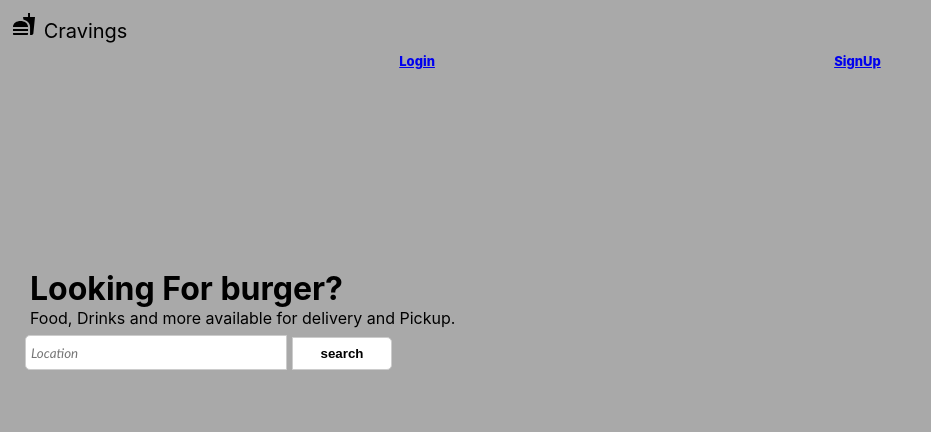
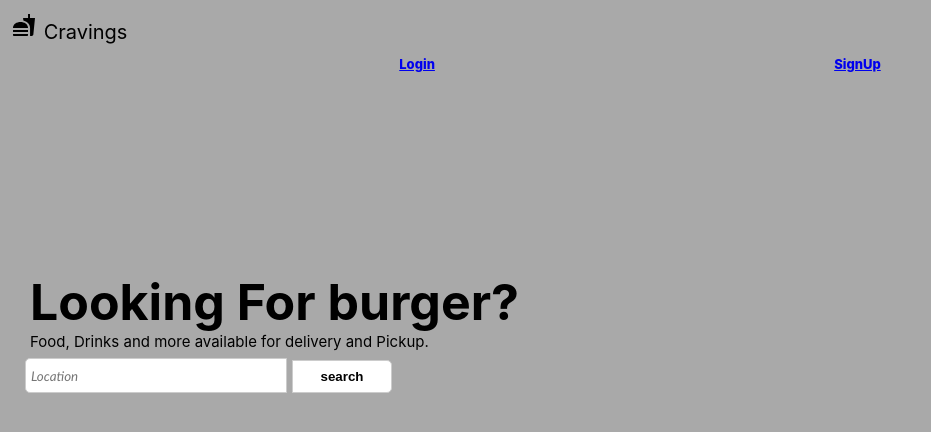
Before and after one commit to shivam2093/Craving, a React (Create React App) app in the folder cravings/: page / in a window 1280 px wide. Shown: the top 432 px of the page, without its empty margins (0-931 px from the left). Built offline with nearby package versions, Linux system fonts and the light colour scheme.

Commit message:
init
Signed-off-by: shivam2093 <shivam.patel2093@yahoo.in>

```diff
--- a/cravings/src/HeaderNav.css
+++ b/cravings/src/HeaderNav.css
@@ -1,6 +1,7 @@
 .appname {
   margin-top: 5px;
   margin: 10px;
+  font-size: 30px;
 }
 .Craving_logo{
 
@@ -16,6 +17,7 @@ margin: 2px;
 .header__nav {
   display: flex;
   justify-content: space-evenly;
+  font-size: 100px;
 }
 
 .header__optionline1 {
--- a/cravings/src/Search.css
+++ b/cravings/src/Search.css
@@ -8,6 +8,21 @@
   font-style: italic;
   width: 250px;
   height: 23px;
+}
+.food{
+
+font-size: 15px;
+}
+
+#food{
+
+  font-size: 50px;
+}
+
+#word{
+
+  font-size: 50px;
+
 }
 
 .btnandtext{
--- a/cravings/src/Search.js
+++ b/cravings/src/Search.js
@@ -62,8 +62,10 @@ class Search extends React.Component {
     return (
       <Router>
         <div className="Search">
-          <h1>Looking For </h1> <h1 id="word"> </h1>
-          <p>Food, Drinks and more available for delivery and Pickup.</p>
+          <div className="food">
+            <h1 id="food">Looking For </h1> <h1 id="word"> </h1>
+            <p>Food, Drinks and more available for delivery and Pickup.</p>
+          </div>
           <div className="btnandtext">
 
             <input type="text" className="fontarr" placeholder="Location" value={this.state.userAddress}></input>
```
